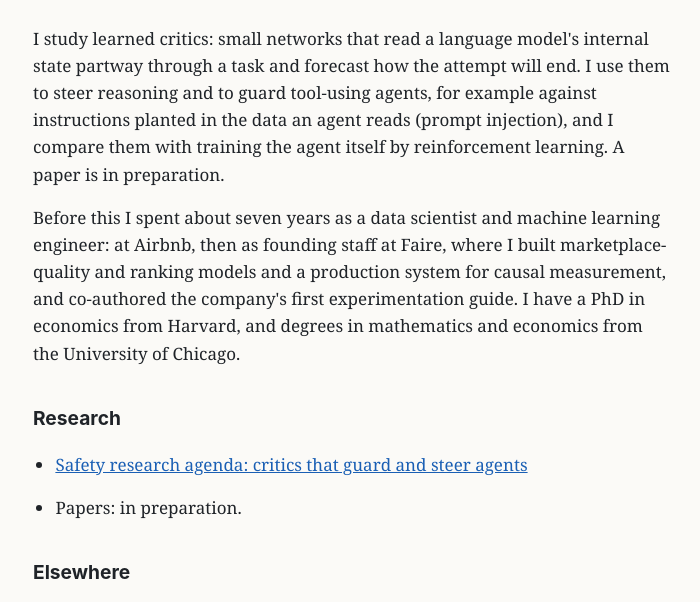
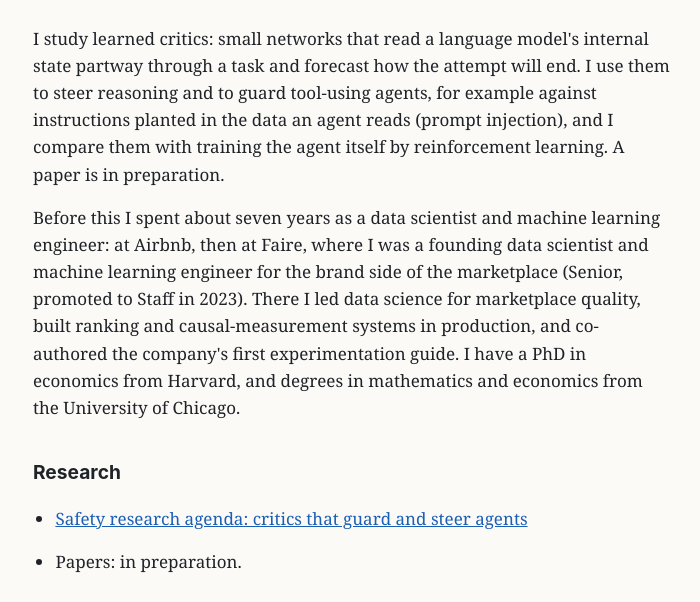
Before and after one commit to jeffpicel/jeffpicel.github.io, a plain HTML site: page index.html in a window 1280 px wide. Shown: the part 182-784 px from the top of the page, without its empty margins (287-987 px from the left). Drawn offline with Linux system fonts and the light colour scheme.

Commit message:
Faire line: match the revised résumé wording (founding DS/MLE, Senior then Staff)
Co-Authored-By: Claude Opus 5.5 <noreply@anthropic.com>
Claude-Session: https://claude.ai/code/session_01XdHXP1ezNk6MLRsgHZrSkt

```diff
--- a/index.html
+++ b/index.html
@@ -16,7 +16,7 @@
 
 <p>I study learned critics: small networks that read a language model's internal state partway through a task and forecast how the attempt will end. I use them to steer reasoning and to guard tool-using agents, for example against instructions planted in the data an agent reads (prompt injection), and I compare them with training the agent itself by reinforcement learning. A paper is in preparation.</p>
 
-<p>Before this I spent about seven years as a data scientist and machine learning engineer: at Airbnb, then as founding staff at Faire, where I built marketplace-quality and ranking models and a production system for causal measurement, and co-authored the company's first experimentation guide. I have a PhD in economics from Harvard, and degrees in mathematics and economics from the University of Chicago.</p>
+<p>Before this I spent about seven years as a data scientist and machine learning engineer: at Airbnb, then at Faire, where I was a founding data scientist and machine learning engineer for the brand side of the marketplace (Senior, promoted to Staff in 2023). There I led data science for marketplace quality, built ranking and causal-measurement systems in production, and co-authored the company's first experimentation guide. I have a PhD in economics from Harvard, and degrees in mathematics and economics from the University of Chicago.</p>
 
 <h2>Research</h2>
 <ul>
```
